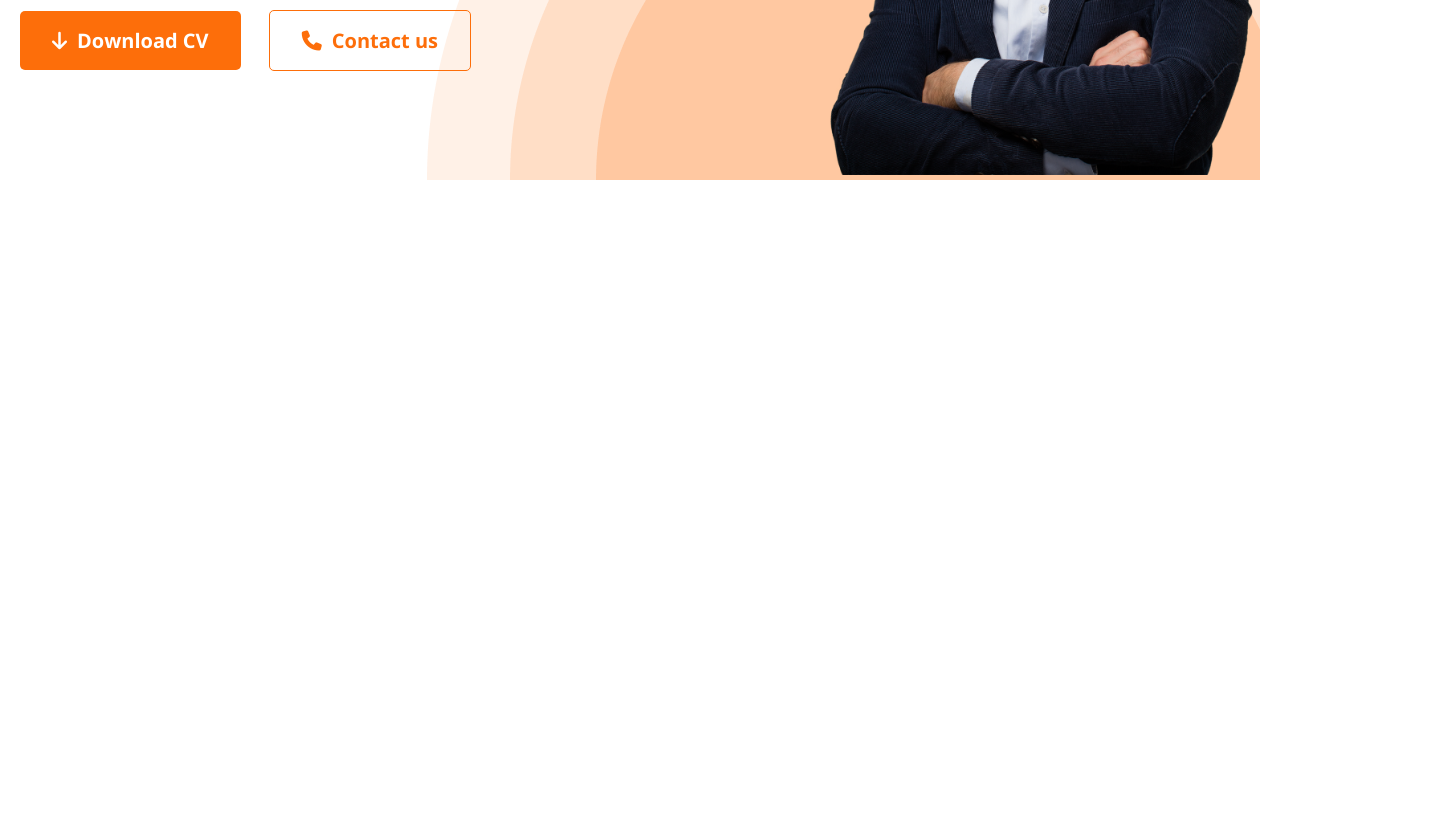
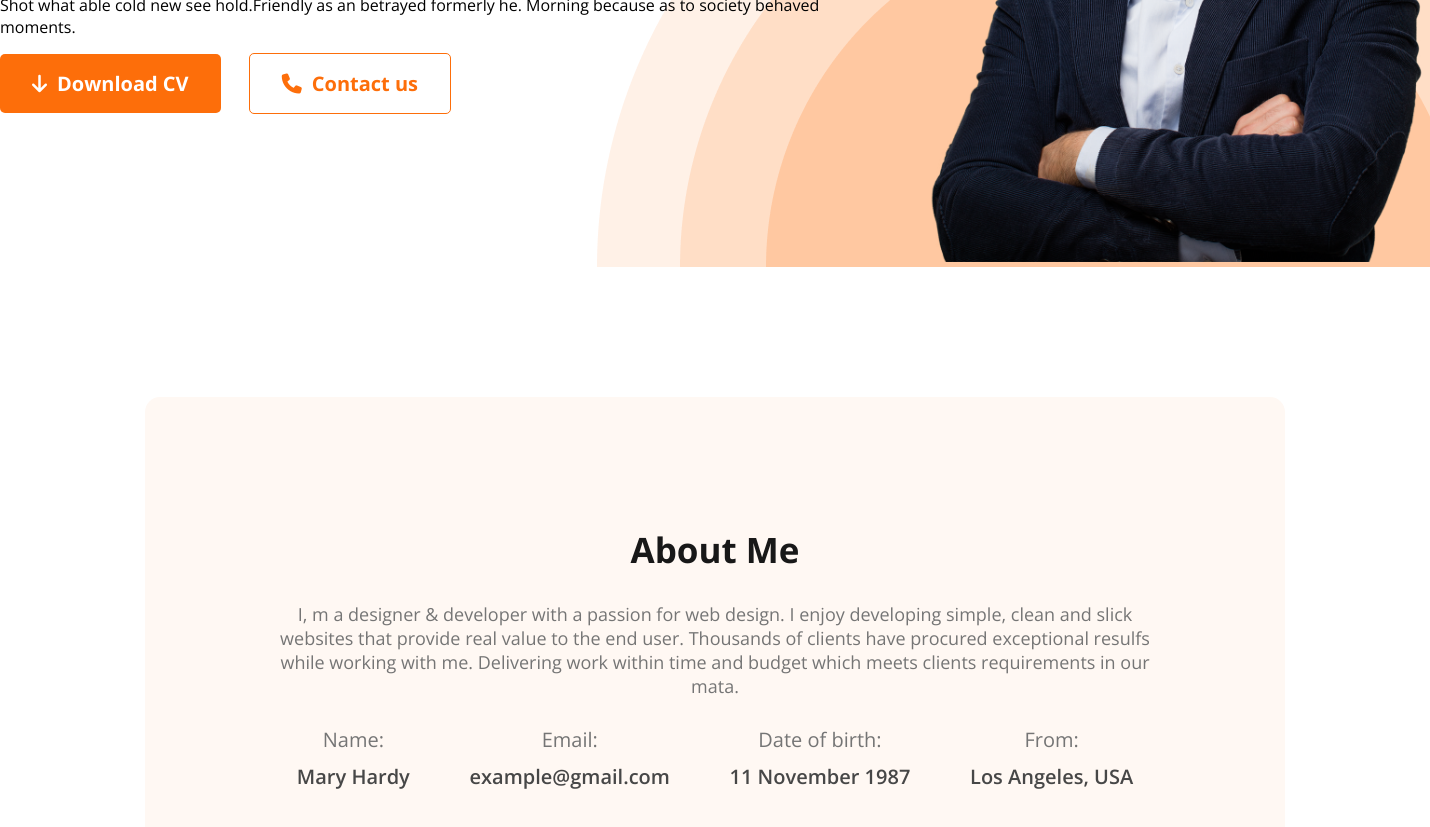
Before and after one commit to devhossainn/portfolios, a plain HTML site: page index.html in a window 1280 px wide. Shown: the part 545-1372 px from the top of the page, 1430 px wide, since content can reach past the window. Before the commit the page ends 800 px from the top, so only its background shows below. Drawn offline with nearby package versions, Linux system fonts and the light colour scheme.

Commit message:
about section completed

```diff
--- a/index.html
+++ b/index.html
@@ -14,14 +14,14 @@
       src="https://kit.fontawesome.com/2d924e313b.js"
       crossorigin="anonymous"
     ></script>
-    <link rel="stylesheet" href="./styles/nav.css" />
-    <link rel="stylesheet" href="./styles/hero.css" />
+
+    <link rel="stylesheet" href="./styles/main.css" />
   </head>
   <body class="open-sans">
     <!-- here is start header  -->
-    <header>
+    <header class="primary-bg">
       <nav class="navbar">
-        <h2 class="nav-logo">Ma<span class="red">r</span>y</h2>
+        <h2 class="nav-logo">Ma<span class="primary-color">r</span>y</h2>
         <ul>
           <li class="list-item">Portfolio</li>
           <li class="list-item">Blogs</li>
@@ -53,6 +53,35 @@
           <img src="./assets/hardy.png" alt="" />
         </div>
       </section>
+      <!-- about section  -->
+      <section class="about primary-bg mt mb">
+        <h2 class="section-title">About Me</h2>
+        <p class="section-description">
+          I, m a designer & developer with a passion for web design. I enjoy
+          developing simple, clean and slick websites that provide real value to
+          the end user. Thousands of clients have procured exceptional resulfs
+          while working with me. Delivering work within time and budget which
+          meets clients requirements in our mata.
+        </p>
+        <div class="about-items">
+          <div class="about-item">
+            <p class="item-title">Name:</p>
+            <p class="item-description">Mary Hardy</p>
+          </div>
+          <div class="about-item">
+            <p class="item-title">Email:</p>
+            <p class="item-description">example@gmail.com</p>
+          </div>
+          <div class="about-item">
+            <p class="item-title">Date of birth:</p>
+            <p class="item-description">11 November 1987</p>
+          </div>
+          <div class="about-item">
+            <p class="item-title">From:</p>
+            <p class="item-description">Los Angeles, USA</p>
+          </div>
+        </div>
+      </section>
     </main>
     <footer></footer>
   </body>
--- a/styles/hero.css
+++ /dev/null
@@ -1,45 +0,0 @@
-
-.hero {
-  margin-top: 2rem;
-  display: flex;
-  justify-content: space-around;
-  align-items: center;
-  gap: 3rem;
-  flex: 1;
-  background-image: url(/assets/header_bg.png);
-  background-position: right bottom;
-  background-repeat: no-repeat;
-}
-/* hero text area styling */
-
-.hero-subtitle {
-  font-size: 45px;
-  font-weight: 500;
-  margin: 0;
-}
-.hero-title {
-  font-size: 85px;
-  font-weight: 700;
-  margin: 0;
-  padding: 0;
-}
-
-.button-group a .fa-solid {
-  margin-right: 10px;
-}
-.button-group {
-  margin-top: 2rem;
-}
-.button-group .button {
-  margin-right: 1.5rem;
-}
-.button-group .cta-button {
-  background: none;
-  border: 1px solid #fd6e0a;
-  color: #fd6e0a;
-}
-/* hero img */
-
-.hero-img img {
-  width: 100%;
-}
--- /dev/null
+++ b/styles/main.css
@@ -0,0 +1,156 @@
+/* shared style */
+body {
+  width: 1430px;
+  margin: 0 auto;
+}
+/* color */
+.primary-color {
+  color: #fd6e0a;
+}
+.dark-1 {
+  color: #181818;
+}
+.dark-2 {
+  color: #474747;
+}
+.dark-3 {
+  color: #757575;
+}
+
+.primary-bg {
+  background-color: #fff8f3;
+}
+/* margin */
+.mt {
+  margin-top: 130px !important;
+}
+.mb {
+  margin-bottom: 130px !important;
+}
+/* button  */
+.button {
+  padding: 16px 32px;
+  color: #fff;
+  background-color: #fd6e0a;
+  text-decoration: none;
+  border-radius: 5px;
+  font-size: 20px;
+  font-weight: 700;
+}
+.open-sans {
+  font-family: "Open Sans", sans-serif;
+  font-optical-sizing: auto;
+  font-weight: 400;
+  font-style: normal;
+  font-variation-settings: "wdth" 100;
+}
+/* section title and description */
+.section-title {
+  text-align: center;
+  font-size: 35px;
+  font-weight: 700;
+  color: #181818;
+}
+.section-description {
+  text-align: center;
+  font-size: 18px;
+  font-weight: 400;
+  color: #757575;
+}
+/* navigation bar styling */
+header {
+  padding: 0 50px;
+  border-radius: 5px;
+}
+
+.navbar {
+  display: flex;
+  justify-content: space-between;
+  align-items: center;
+}
+.nav-logo {
+  font-size: 48px;
+  font-weight: 700;
+}
+.navbar ul {
+  display: flex;
+  gap: 32px;
+  list-style: none;
+}
+.navbar .list-item,
+.nav-item {
+  font-size: 20px;
+  font-weight: 400;
+}
+
+/* hero section styling start */
+.hero {
+  margin-top: 2rem;
+  display: flex;
+  justify-content: space-around;
+  align-items: center;
+  gap: 3rem;
+  flex: 1;
+  background-image: url(/assets/header_bg.png);
+  background-position: right bottom;
+  background-repeat: no-repeat;
+}
+/* hero text area styling */
+
+.hero-subtitle {
+  font-size: 45px;
+  font-weight: 500;
+  margin: 0;
+}
+.hero-title {
+  font-size: 85px;
+  font-weight: 700;
+  margin: 0;
+  padding: 0;
+}
+
+.button-group a .fa-solid {
+  margin-right: 10px;
+}
+.button-group {
+  margin-top: 2rem;
+}
+.button-group .button {
+  margin-right: 1.5rem;
+}
+.button-group .cta-button {
+  background: none;
+  border: 1px solid #fd6e0a;
+  color: #fd6e0a;
+}
+/* hero img */
+
+.hero-img img {
+  width: 100%;
+}
+/* about section styling */
+.about {
+  box-sizing: border-box;
+  width: 1140px;
+  margin: 0 auto;
+  border-radius: 15px;
+  padding: 100px 130px;
+}
+.about-items {
+  display: flex;
+  justify-content: space-around;
+  gap: 1rem;
+}
+.about-item .item-title {
+  text-align: center;
+  margin: 10px 0;
+  font-size: 20px;
+  font-weight: 400;
+  color: #757575;
+}
+.about-item .item-description {
+  margin: 0;
+  font-size: 20px;
+  font-weight: 600;
+  color: #474747;
+}
--- a/styles/nav.css
+++ /dev/null
@@ -1,45 +0,0 @@
-body {
-  width: 1240px;
-  margin: 0 auto;
-}
-
-.open-sans {
-  font-family: "Open Sans", sans-serif;
-  font-optical-sizing: auto;
-  font-weight: 400;
-  font-style: normal;
-  font-variation-settings: "wdth" 100;
-}
-.navbar {
-  display: flex;
-  justify-content: space-between;
-  align-items: center;
-}
-.nav-logo {
-  font-size: 48px;
-  font-weight: 700;
-}
-.navbar ul {
-  display: flex;
-  gap: 32px;
-  list-style: none;
-}
-.navbar .list-item,
-.nav-item {
-  font-size: 20px;
-  font-weight: 400;
-}
-/* similar styling  */
-.button {
-  padding: 16px 32px;
-  color: #fff;
-  background-color: #fd6e0a;
-  text-decoration: none;
-  border-radius: 5px;
-  font-size: 20px;
-  font-weight: 700;
-}
-/* color */
-.red {
-  color: #fd6e0a;
-}
```
